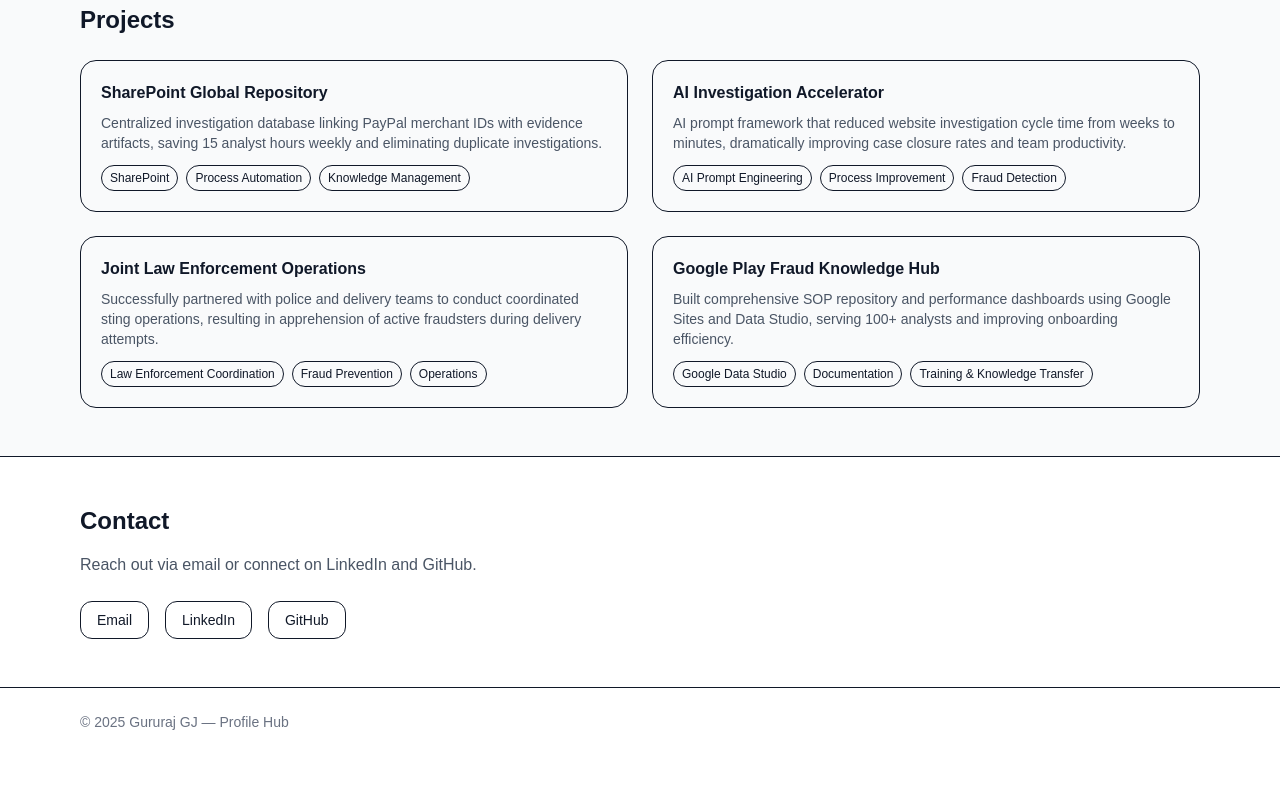
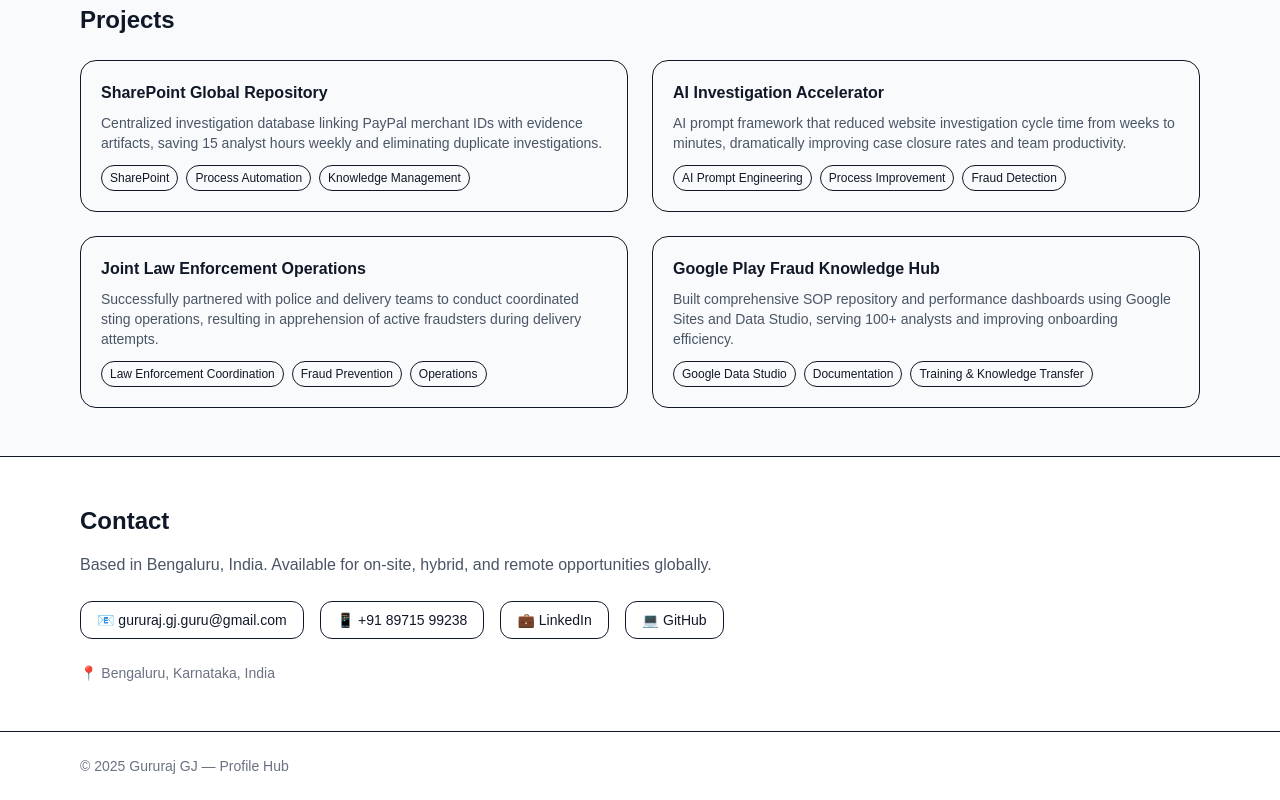
Before and after one commit to Gururaj-GJ/profile-hub, a Next.js app: page / in a window 1280 px wide. Shown: the part 1794-2594 px from the top of the page. Before the commit the page ends 2550 px from the top, so only its background shows below. Built offline with nearby package versions, Linux system fonts and the light colour scheme.

Commit message:
docs: update Contact.tsx with real contact details
Updated contact information and links in the Contact component.

```diff
--- a/src/app/components/Contact.tsx
+++ b/src/app/components/Contact.tsx
@@ -3,19 +3,41 @@ export default function Contact() {
     <section id="contact" className="mx-auto max-w-6xl px-4 py-12">
       <h2 className="text-2xl font-semibold">Contact</h2>
       <p className="mt-4 text-gray-600">
-        Reach out via email or connect on LinkedIn and GitHub.
+        Based in Bengaluru, India. Available for on-site, hybrid, and remote opportunities globally.
       </p>
-      <div className="mt-6 flex gap-4 text-sm">
-        <a href="mailto:gururaj@example.com" className="px-4 py-2 rounded-xl border hover:bg-gray-50">
-          Email
+      <div className="mt-6 flex flex-wrap gap-4 text-sm">
+        <a
+          href="mailto:gururaj.gj.guru@gmail.com"
+          className="px-4 py-2 rounded-xl border hover:bg-gray-50"
+        >
+          📧 gururaj.gj.guru@gmail.com
         </a>
-        <a href="https://linkedin.com/in/gururaj-gj" target="_blank" className="px-4 py-2 rounded-xl border hover:bg-gray-50">
-          LinkedIn
+        <a
+          href="tel:+918971599238"
+          className="px-4 py-2 rounded-xl border hover:bg-gray-50"
+        >
+          📱 +91 89715 99238
         </a>
-        <a href="https://github.com/Gururaj-GJ" target="_blank" className="px-4 py-2 rounded-xl border hover:bg-gray-50">
-          GitHub
+        <a
+          href="https://linkedin.com/in/gururaj-gj-52a062b4"
+          target="_blank"
+          rel="noopener noreferrer"
+          className="px-4 py-2 rounded-xl border hover:bg-gray-50"
+        >
+          💼 LinkedIn
+        </a>
+        <a
+          href="https://github.com/Gururaj-GJ"
+          target="_blank"
+          rel="noopener noreferrer"
+          className="px-4 py-2 rounded-xl border hover:bg-gray-50"
+        >
+          💻 GitHub
         </a>
       </div>
+      <p className="mt-6 text-sm text-gray-500">
+        📍 Bengaluru, Karnataka, India
+      </p>
     </section>
   );
 }
```
